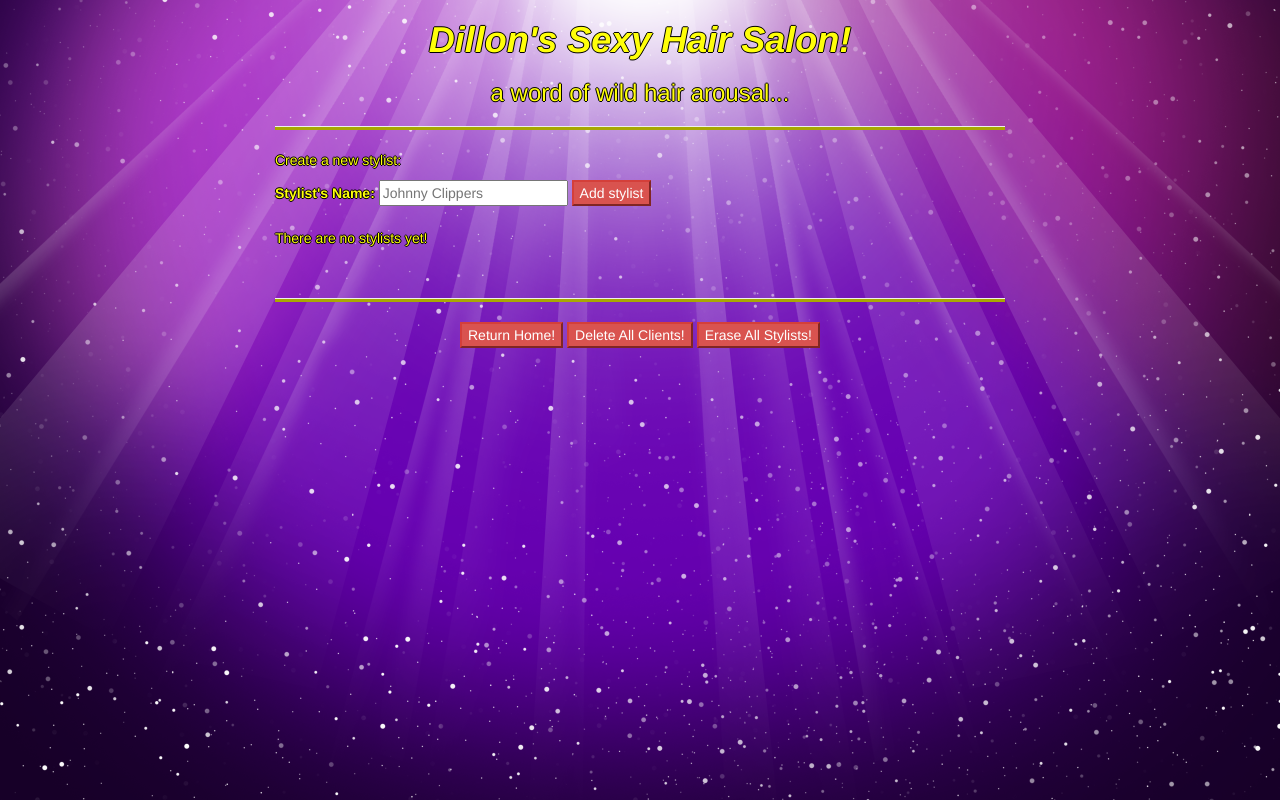
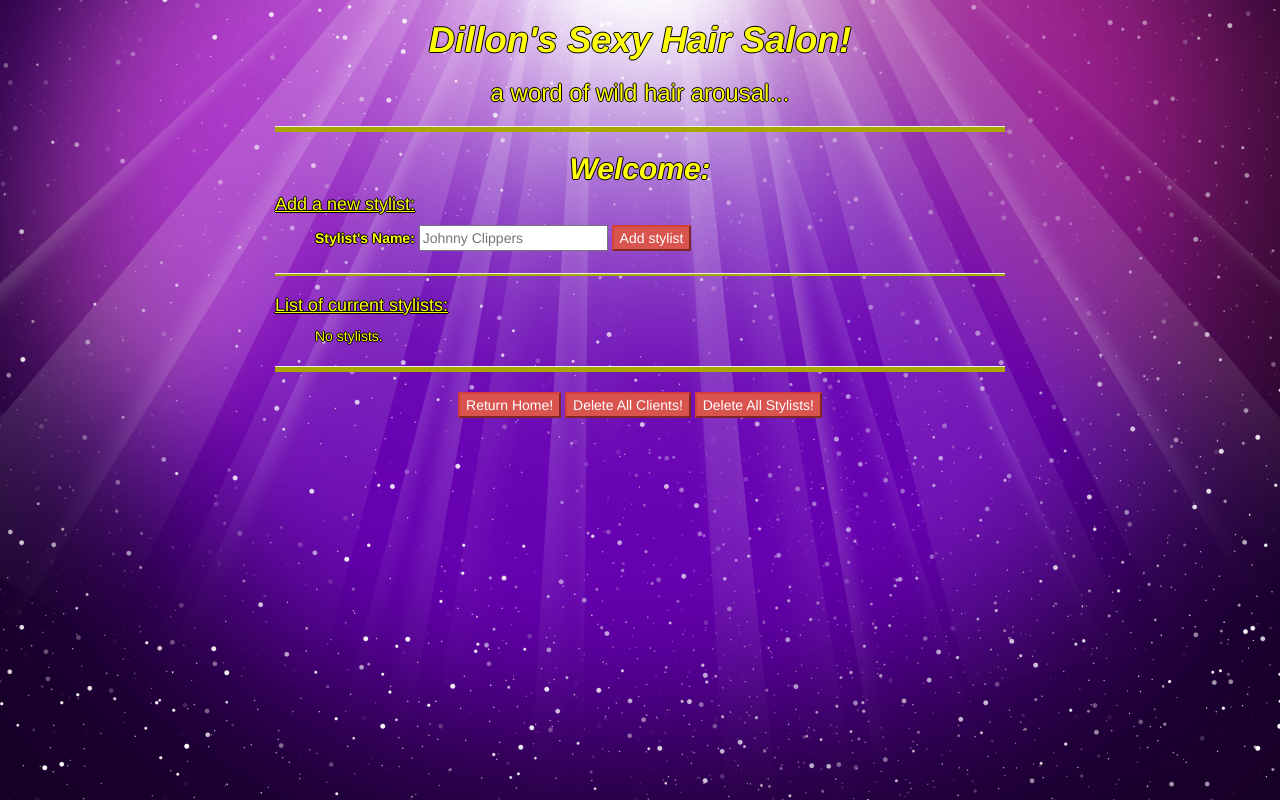
Before and after one commit to DillonLloydLee/Hair_Salon, a PHP site: template views/index.html.twig in a window 1280 px wide. Run offline with PHP 8.4, Linux system fonts and the light colour scheme; the template is opened without the code that fills it, so the values that code supplies are empty; some libraries are stand-ins or nearby versions.

Commit message:
add html changes for appearance.

```diff
--- a/views/client_deleted.html.twig
+++ b/views/client_deleted.html.twig
@@ -50,7 +50,7 @@
                         <button type="submit" class="btn-danger">Delete All Clients!</button>
                     </form>
                     <form action="/deleted_stylists" method="post">
-                        <button type="submit" class="btn-danger">Erase All Stylists!</button>
+                        <button type="submit" class="btn-danger">Delete All Stylists!</button>
                     </form>
                 </center>
 
--- a/views/client_edit.html.twig
+++ b/views/client_edit.html.twig
@@ -39,7 +39,7 @@
                         <button type="submit" class="btn-danger">Delete All Clients!</button>
                     </form>
                     <form action="/deleted_stylists" method="post">
-                        <button type="submit" class="btn-danger">Erase All Stylists!</button>
+                        <button type="submit" class="btn-danger">Delete All Stylists!</button>
                     </form>
                 </center>
 
--- a/views/index.html.twig
+++ b/views/index.html.twig
@@ -16,27 +16,30 @@
                 <h3><center>a word of wild hair arousal...</center></h3>
                 <hr>
 
-                <p>Create a new stylist:</p>
+                <h2><center>Welcome:</center></h2>
 
+                <h4>Add a new stylist:</h4>
+                <ul>
                     <form action="/stylists" method="post">
                         <label for="name">Stylist's Name:</label>
                         <input id="name" name="name" type="text" placeholder="Johnny Clippers">
-
                         <button type="submit" class="btn-danger">Add stylist</button>
                     </form>
-                <br><br>
+                </ul>
 
+                <hr class="small">
+                <h4>List of current stylists:</h4>
+
+                <ul>
                     {% if stylists is not empty %}
-                    <p>Here are all your stylists:</p>
-                    <ul>
                         {% for stylist in stylists %}
-                            <li><a href="/stylists/{{ stylist.getId }}">{{ stylist.getName }}</a></li>
+                            <a href="/stylists/{{ stylist.getId }}">{{ stylist.getName }}</a></li>
                         {% endfor %}
+                    {% else %}
+                        <p> No stylists.</p>
+                    {% endif %}
                 </ul>
-                {% else %}
-                    <p> There are no stylists yet!</p>
-                {% endif %}
-                <br>
+
                 <hr>
 
                 <center>
@@ -47,7 +50,7 @@
                         <button type="submit" class="btn-danger">Delete All Clients!</button>
                     </form>
                     <form action="/deleted_stylists" method="post">
-                        <button type="submit" class="btn-danger">Erase All Stylists!</button>
+                        <button type="submit" class="btn-danger">Delete All Stylists!</button>
                     </form>
                 </center>
 
--- a/views/stylist_deleted.html.twig
+++ b/views/stylist_deleted.html.twig
@@ -50,7 +50,7 @@
                         <button type="submit" class="btn-danger">Delete All Clients!</button>
                     </form>
                     <form action="/deleted_stylists" method="post">
-                        <button type="submit" class="btn-danger">Erase All Stylists!</button>
+                        <button type="submit" class="btn-danger">Delete All Stylists!</button>
                     </form>
                 </center>
 
--- a/views/stylist_edit.html.twig
+++ b/views/stylist_edit.html.twig
@@ -39,7 +39,7 @@
                         <button type="submit" class="btn-danger">Delete All Clients!</button>
                     </form>
                     <form action="/deleted_stylists" method="post">
-                        <button type="submit" class="btn-danger">Erase All Stylists!</button>
+                        <button type="submit" class="btn-danger">Delete All Stylists!</button>
                     </form>
                 </center>
 
--- a/web/styles.css
+++ b/web/styles.css
@@ -1,7 +1,13 @@
 hr {
     color: #A8A801;
     background-color: #A8A801;
-    height: 3px;
+    height: 5px;
+}
+
+hr.small {
+    color: #A8A801;
+    background-color: #A8A801;
+    height: 2px;
 }
 
 form {
```
Also changed, not shown: views/stylist.html.twig (+20 -17 lines). Lines whose indentation alone changed are shown as unchanged.
